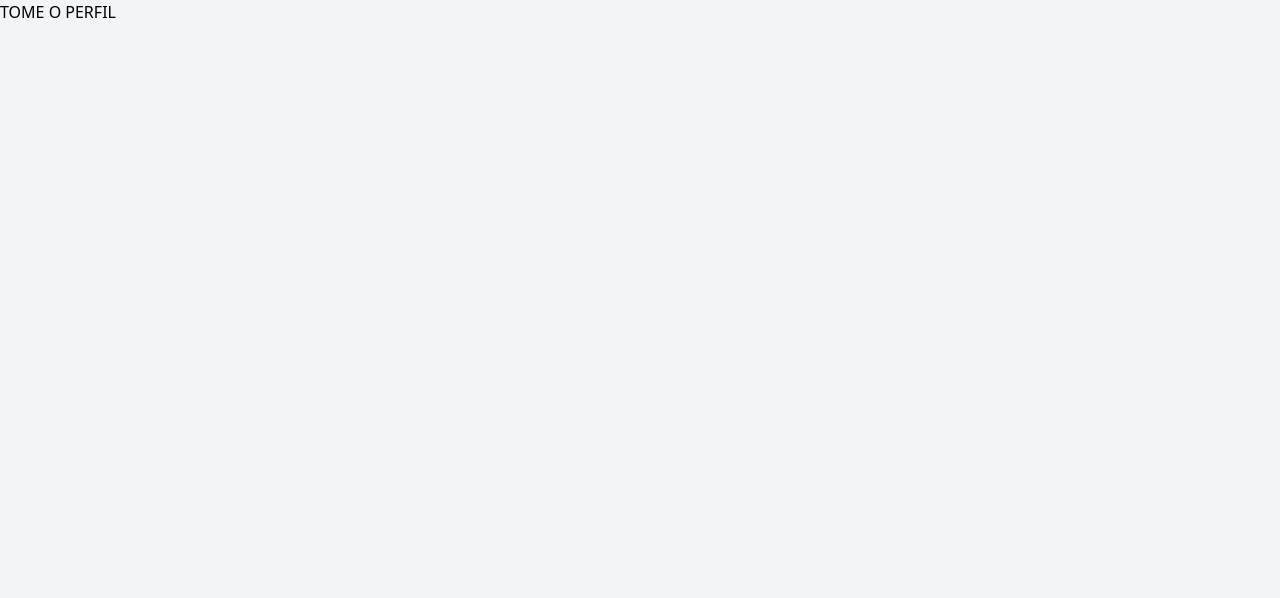
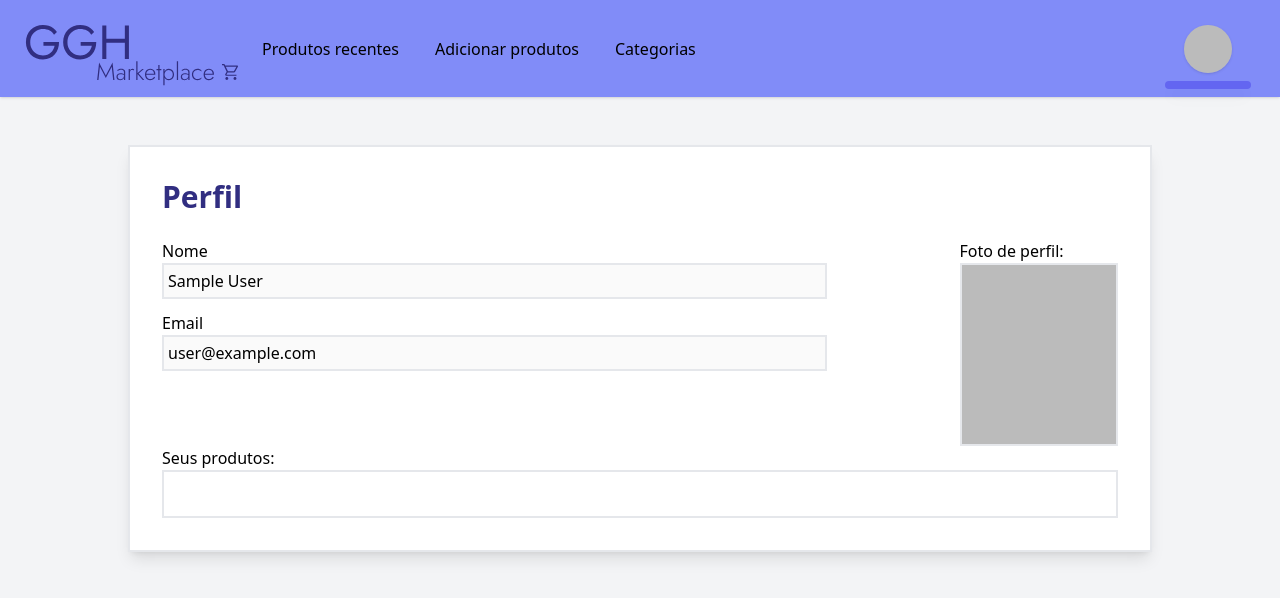
Before and after one commit to machado001/marketplace, a React (Vite) app in the folder react-marketplace/: page /profile in a window 1280 px wide. Shown: the top 598 px of the page. Built offline with nearby package versions, Linux system fonts and the light colour scheme; no server answers; sample sign-in values are in the browser's storage.

Commit message:
demorei foi mal

```diff
--- a/react-marketplace/src/components/Header/index.jsx
+++ b/react-marketplace/src/components/Header/index.jsx
@@ -51,7 +51,7 @@ export default function Header() {
               <img
                 className="rounded-full h-12 shadow "
                 src={
-                  user.photoURL
+                  user && user.photoURL
                     ? user.photoURL
                     : 'https://www.shareicon.net/data/256x256/2016/05/27/771338_man_512x512.png'
                 }
--- a/react-marketplace/src/components/Profile/index.jsx
+++ b/react-marketplace/src/components/Profile/index.jsx
@@ -1,3 +1,53 @@
+import Header from '../Header'
+import { useAuth } from '../../context/authContext'
+
 export default function Profile() {
-  return <h1>TOME O PERFIL</h1>
+  const { user, logout, loading } = useAuth()
+  return (
+    <>
+      <Header />
+      <div className="flex items-center justify-center mt-12">
+        <div className="MAIN w-4/5 border-2 bg-white p-8 shadow-lg ">
+          <h1 className="font-semibold text-3xl w-full mb-6 text-indigo-900">
+            Perfil
+          </h1>
+          <div className="2INPUTS+1IMG flex  w-full justify-between mb-6">
+            <div className="w-full">
+              <div className="flex flex-col mb-3">
+                <label>Nome</label>
+                <input
+                  type="text"
+                  className="w-5/6 outline-0 border-2 p-1"
+                  value={
+                    user && user.displayName ? user.displayName : user.email
+                  }
+                  disabled
+                />
+              </div>
+
+              <div className="flex flex-col w-full">
+                <label>Email</label>
+                <input
+                  type="text"
+                  className="w-5/6 outline-0 border-2 p-1"
+                  value={user && user.email}
+                  disabled
+                />
+              </div>
+            </div>
+            <div className="w-[190px] bg-red">
+              <span>Foto de perfil:</span>
+              <img
+                src={user && user.photoURL}
+                alt=""
+                className="border-2 w-full h-full"
+              />
+            </div>
+          </div>
+          <span>Seus produtos:</span>
+          <div className="w-full border-2 h-12"></div>
+        </div>
+      </div>
+    </>
+  )
 }
--- a/react-marketplace/src/main.jsx
+++ b/react-marketplace/src/main.jsx
@@ -12,16 +12,12 @@ import ErrorPage from './error-page'
 import './index.css'
 import Root from './routes/root'
 import Produtos from './components/Produtos'
-import Profile from './components/Profile/index.jsx'
+import Profile from './components/Profile'
 
 const router = createBrowserRouter([
   {
     path: '/',
-    element: (
-      <ProtectedRoute>
-        <Root />
-      </ProtectedRoute>
-    ),
+    element: <Root />,
     errorElement: <ErrorPage />,
   },
   {
@@ -34,11 +30,19 @@ const router = createBrowserRouter([
   },
   {
     path: '/profile',
-    element: <Profile />,
+    element: (
+      <ProtectedRoute>
+        <Profile />
+      </ProtectedRoute>
+    ),
   },
   {
     path: '/add-product',
-    element: <AddProduct />,
+    element: (
+      <ProtectedRoute>
+        <AddProduct />
+      </ProtectedRoute>
+    ),
   },
   {
     path: '/produtos',
--- a/react-marketplace/src/routes/AddProduct/index.jsx
+++ b/react-marketplace/src/routes/AddProduct/index.jsx
@@ -4,6 +4,7 @@ import { storage, db } from '../../services/fireBaseConfig'
 import { ref, uploadBytes, getDownloadURL } from 'firebase/storage'
 import { collection, addDoc } from 'firebase/firestore'
 import { v4 } from 'uuid'
+import { useAuth } from '../../context/authContext'
 
 export default function AddProduct() {
   const [image, setImage] = useState()
@@ -11,10 +12,12 @@ export default function AddProduct() {
 
   const [productName, setProductName] = useState('')
   const [productDesc, setProductDesc] = useState('')
-  const [productCategory, setProductCategory] = useState('')
+  const [productCategory, setProductCategory] = useState('Computadores')
   const [productPrice, setProductPrice] = useState(0)
   const [productStock, setProductStock] = useState(0)
   const [productImage, setProductImage] = useState('')
+
+  const { user, logout, loading } = useAuth()
 
   const productsRef = collection(db, 'products')
 
@@ -26,6 +29,7 @@ export default function AddProduct() {
       productPrice: productPrice,
       productStock: productStock,
       productImage: productImage,
+      productOwner: user && user.email,
     })
   }
 
@@ -49,9 +53,7 @@ export default function AddProduct() {
         <div className="md:flex gap-12 mb-4">
           <div className="h-5/6">
             <div className="flex flex-col mb-4">
-              <label htmlFor="productName">
-                Título do produto alterado dog
-              </label>
+              <label htmlFor="productName">Título do produto</label>
               <input
                 className="outline-0 border-2 rounded px-3 py-2 w-full"
                 type="text"
```
